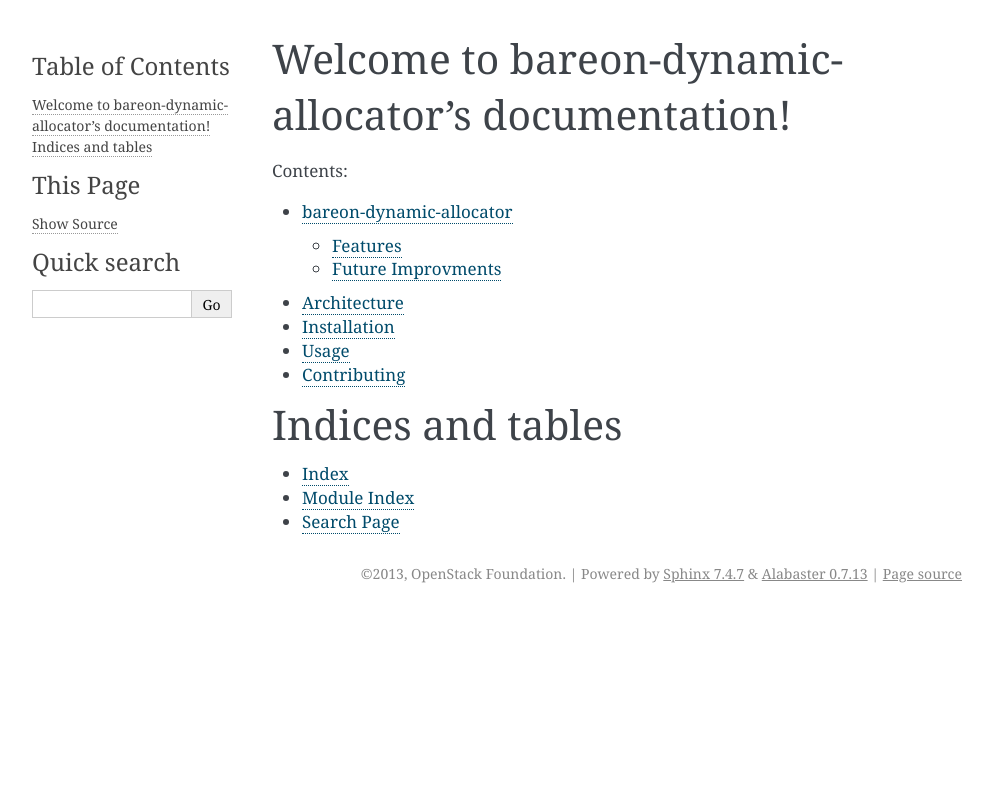
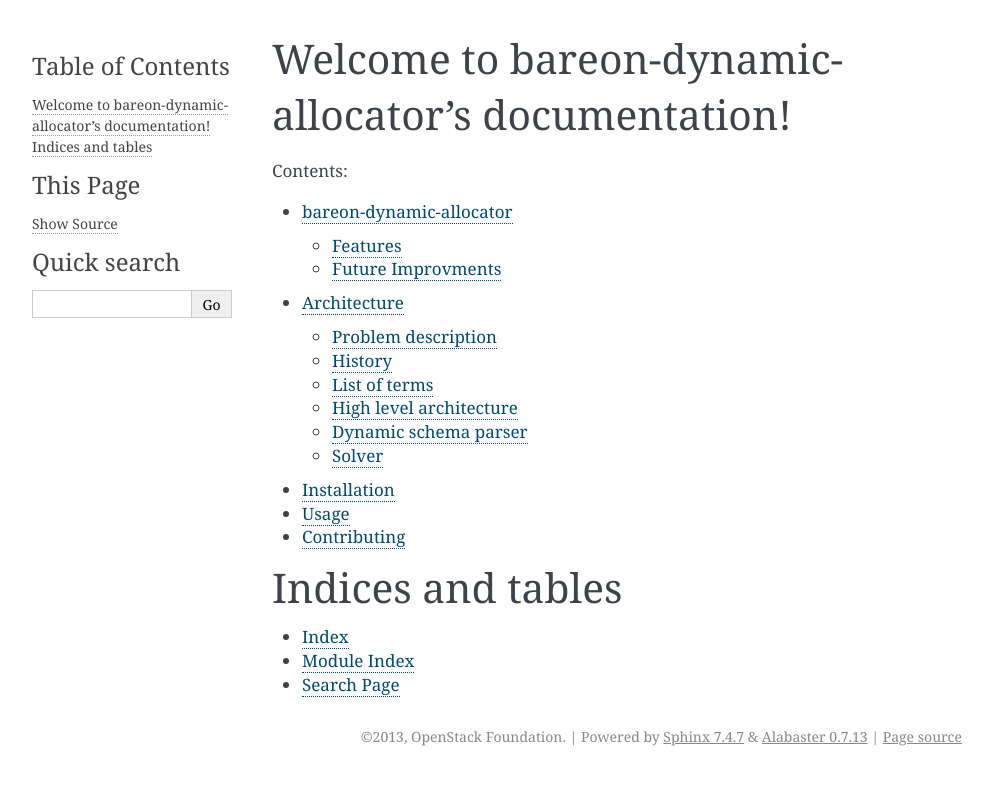
Before and after one commit to openstack-archive/bareon-allocator, a Sphinx documentation site: the page built from doc/source/index.rst, in a window 1280 px wide. Shown: the top 785 px of the page, without its empty margins (148-1141 px from the left). Built offline with Sphinx 7.4.7, drawn with Linux system fonts in a browser that asks for light colours; some of the changed lines change nothing that is shown.

Commit message:
Add sections and fill in Architecture and Parser sections

```diff
--- a/doc/source/architecture.rst
+++ b/doc/source/architecture.rst
@@ -1,22 +1,161 @@
 ============
 Architecture
 ============
+Problem description
+-------------------
+User may have a variety of bare-metal node configuration, with different amount of disks, types of disks and their sizes, there should be a way to store best practises on what is the best way to do partitioning, so they can be applied for the most configuration cases without asking the end user to manually adjust the configuration of partitioning, with posibility to do that, if user wants to.
+
+History
+-------
+First (and second) attempts to solve the problem has begun during development of `Fuel <https://wiki.openstack.org/wiki/Fuel>`_ project, special module `VolumeManager <https://github.com/openstack/fuel-web/blob/7.0/nailgun/nailgun/extensions/volume_manager/manager.py>`_ was created to solve the problem, it consumes `hardware information <https://github.com/openstack/fuel-web/blob/7.0/nailgun/nailgun/fixtures/sample_environment.json#L195-L232>`_ and `partitioning schema <https://github.com/openstack/fuel-web/blob/7.0/nailgun/nailgun/fixtures/openstack.yaml#L444-L577>`_, as result it generates sizes of spaces which should be allocated on the disks.
+
+Current solution has `plenty of problems <https://blueprints.launchpad.net/bareon/+spec/dynamic-allocation>`_, it's hard and expensive to solve this problem in terms of old VolumeManager, because trivial algorithms and schema format don't allow us to extend it easily, handle all of the cases combined is not a trivial task to do if we try to solve the problem using brute-force.
+
+List of terms
+-------------
+* **Disk** - a place where space can be allocated
+* **Space** - an entity which can be allocated on several disks at once, a good example of a space is a `logical volume <https://en.wikipedia.org/wiki/Logical_Volume_Manager_(Linux)>`_ for lvm, another one is partition
+* **Dynamic schema** - a schema without specific sizes, it's a schema which is used by user to specify partitioning schema without details
+* **Static schema** - a schema for `Bareon <https://wiki.openstack.org/wiki/Bareon>`_ which requires exact space <-> disk mapping with exact size of each space
+
+High level architecture
+-----------------------
+
+::
+    +-------------------------+
+    |                         |
+    |  Dynamic schema parser  |
+    |                         |
+    +------------+------------+
+                 |
+                 |
+    +------------v------------+
+    |                         |
+    |    Allocation solver    |
+    |                         |
+    +------------+------------+
+                 |
+                 |
+    +------------v-------------+
+    |                          |
+    |    Solution convertor    |
+    |                          |
+    +--------------------------+
+
+* **Dynamic schema parser** - parses an input from the user and prepares the data which can be consumed by Allocation solver
+* **Allocation solver** - an algorithm which takes dynamic schema and produces a static schema
+* **Solution convertor** - a result which is produced by solver, should be parsed and converted into `Bareon <https://wiki.openstack.org/wiki/Bareon>`_ consumable format, for example for `Logical Volume <https://en.wikipedia.org/wiki/Logical_Volume_Manager_(Linux)>`_ Solution convertor should generate a physical volume for each disk, where it's allocated
+
+Dynamic schema parser
+---------------------
+
+In the current version we user flat schema, it's a list which consists dictionaries.
+
+Basic syntax
+~~~~~~~~~~~~
+
+* **id** - id of a space
+* **type** - type of a space, for example Volume Group or Logical Volume
+* **max_size** - maximum size which is allowed for the space
+* **min_size** - minimal size which is allowed for the space
+* **size** - a static size, it's similar as to set for **min_size** and **max_size** the same value
+* **contains** - is required for hierarchical spaces such as Volume Group
+
+Also there are couple of different attributes, such as **mount**, **fs_type**, which are self-explanatory. A list of such attributes is not complete and may be easily extended in the future.
+
+.. code-block:: yaml
+
+    - id: os
+      type: vg
+      contains:
+        - id: swap
+        - id: root
+
+    - id: root
+      type: lv
+      max_size: 10000
+      min_size: 5000
+      mount: /
+      fs_type: ext4
+
+    - id: swap
+      type: lv
+      size: 2000
+      fs_type: swap
 
 
-Math equation
+Dynamic parameters
+~~~~~~~~~~~~~~~~~~
 
-.. math::
+What if user wants to allocate a size of space based on some different parameter?
+As an example lets consider a size of swap which has to be based on amount of RAM the node has.
 
-   (a + b)^2 = a^2 + 2ab + b^2013
-   (a - b)^2 = a^2 - 2ab + b^2013
+.. code-block:: yaml
 
-Second equation
+    ram: 4096
+    disks:
+      - id: /dev/disk/by-id/id-for-sda
+        path: /dev/disk/by-path/path-for-sda
+        dev: /dev/sda
+        type: hdd
+        vendor: Hitachi
+        size: 5000
 
-.. math::
-   \begin{cases}
-   x_1 \gt 0, \quad \text{OR} &x_2 \gt 0 \\[2ex]
-   x_1 + x_2 = 300
-   \end{cases}
+From Hardware Information example we can see that the node has 4096 megabytes of RAM, according to `best practises <https://access.redhat.com/documentation/en-US/Red_Hat_Enterprise_Linux/6/html/Installation_Guide/s2-diskpartrecommend-ppc.html>`_ on swap size allocation swap size has to be twice bigger than current RAM.
 
+.. code-block:: yaml
 
-Math equation end
+    - id: swap
+      type: lv
+      size: 2000
+      fs_type: swap
+      size: |
+        yaql=let(ram => $.get(ram, 1024)) ->
+        selectCase(
+          $ram <= 2048,
+          $ram > 2048 and $ram < 8192,
+          $ram > 8192 and $ram < 65536).
+        switchCase(
+          $ram * 2,
+          $ram,
+          $ram / 2,
+          4096)
+
+In order to implement an algorithm of swap size calculation we use `<YAQL https://github.com/openstack/yaql>`_, which is small but powerful enough query language. Any value of the parameter which matches to **yaql=yaql expression** will be evaluated using YAQL, execution result will be passed as is to the Solver.
+
+Solver
+------
+
+Problem description
+~~~~~~~~~~~~~~~~~~~
+
+Solver description
+~~~~~~~~~~~~~~~~~~
+
+Two volumes
+~~~~~~~~~~~
+
+Two disks
+~~~~~~~~~
+
+Minimal size
+~~~~~~~~~~~~
+
+Maximum size
+~~~~~~~~~~~~
+
+Integer solution
+~~~~~~~~~~~~~~~~
+
+Ordering
+~~~~~~~~
+
+Weight
+~~~~~~
+
+Best with disks
+~~~~~~~~~~~~~~~
+
+Advanced ordering
+~~~~~~~~~~~~~~~~~
+Describe sequence
```
